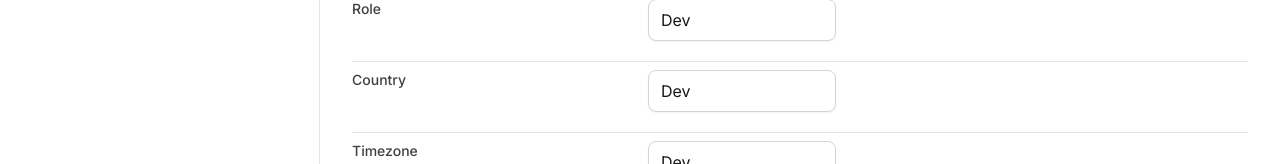
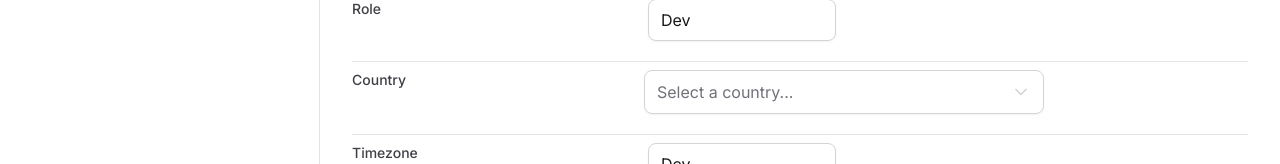
Before and after one commit to rwellingtonr/ignite-dashboard-admin, a Next.js app: page / in a window 1280 px wide. Shown: the part 580-744 px from the top of the page. Built offline with nearby package versions, Linux system fonts and the light colour scheme.

Commit message:
feat: created select

```diff
--- a/src/app/page.tsx
+++ b/src/app/page.tsx
@@ -2,6 +2,7 @@ import { Icon } from '@/components/Icon'
 import { InputText } from '@/components/Form/InputText'
 import { SettingsTabs } from '@/components/SettingsTabs.tsx'
 import { InputFile } from '@/components/Form/InputFile'
+import { Select } from '@/components/Form/Select'
 
 export default function Home() {
 	return (
@@ -105,11 +106,8 @@ export default function Home() {
 						<label htmlFor="country" className="text-sm font-medium text-zinc-700">
 							Country
 						</label>
-						<div className="grid grid-cols-2 gap-6">
-							<InputText.Root key="country">
-								<InputText.Control id="country" defaultValue={'Dev'} />
-							</InputText.Root>
-						</div>
+
+						<Select />
 					</div>
 
 					{/* Timezone */}
--- /dev/null
+++ b/src/components/Form/Select/index.tsx
@@ -0,0 +1,37 @@
+'use client'
+import { Icon } from '@/components/Icon'
+import * as SelectRadix from '@radix-ui/react-select'
+
+export function Select() {
+	return (
+		<SelectRadix.Root>
+			<SelectRadix.Trigger className="flex h-11 w-full items-center justify-between gap-2 rounded-lg border border-zinc-300 px-3 py-2 shadow-sm data-[placeholder]:text-zinc-500">
+				<SelectRadix.Value placeholder="Select a country..." className="text-black " />
+				<SelectRadix.Icon>
+					<Icon name="ChevronDown" className="h-5 w-5 text-zinc-300" />
+				</SelectRadix.Icon>
+			</SelectRadix.Trigger>
+
+			<SelectRadix.Portal>
+				<SelectRadix.Content
+					sideOffset={8}
+					className="z-10 w-[--radix-select-trigger-width] overflow-hidden rounded-lg border border-zinc-300 bg-white"
+					position="popper"
+					side="bottom"
+				>
+					<SelectRadix.Viewport>
+						<SelectRadix.Item
+							value="br"
+							className="flex items-center justify-between gap-2 px-2 py-2.5 outline-none data-[highlighted]:bg-zinc-50"
+						>
+							<SelectRadix.ItemText className="text-black">Brasil</SelectRadix.ItemText>
+							<SelectRadix.ItemIndicator>
+								<Icon className="h-4 w-4 text-violet-500" name="Check" />{' '}
+							</SelectRadix.ItemIndicator>
+						</SelectRadix.Item>
+					</SelectRadix.Viewport>
+				</SelectRadix.Content>
+			</SelectRadix.Portal>
+		</SelectRadix.Root>
+	)
+}
```
